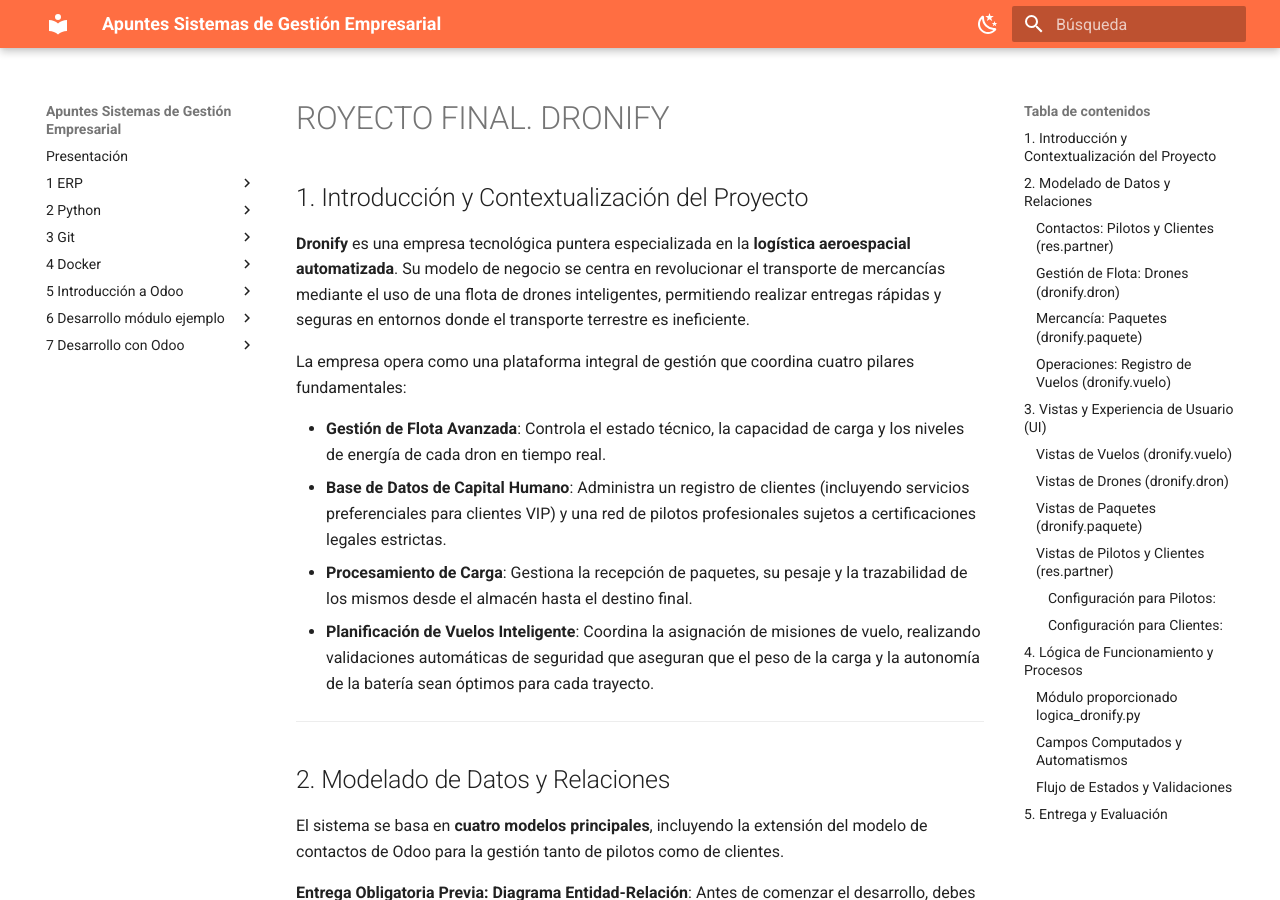
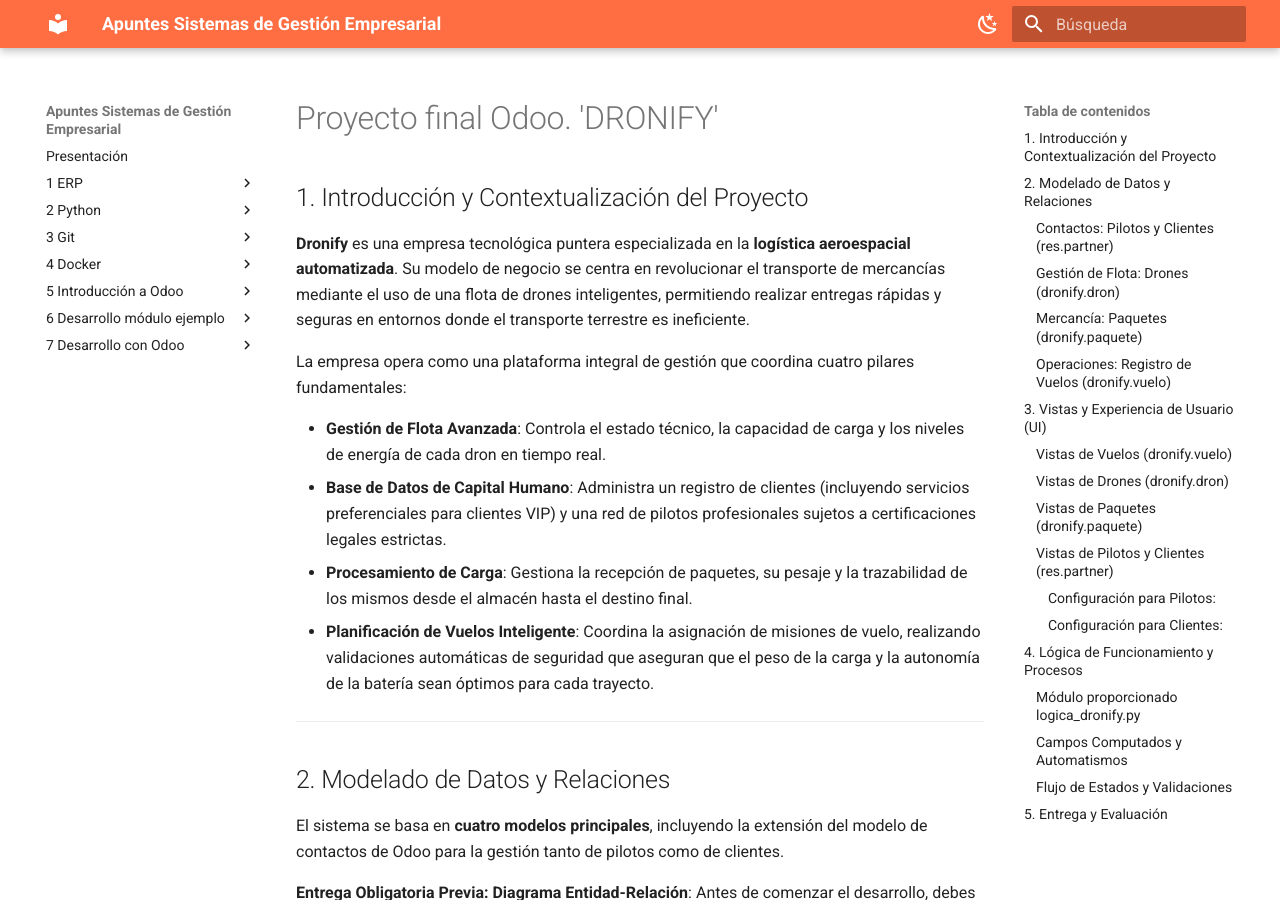
Before and after one commit to apuntes-sergio/sge, an MkDocs documentation site: the page built from docs/8_2026_proyecto_odoo.md, in a window 1280 px wide and 900 px high. Built offline with MkDocs 1.6.1 and Material for MkDocs 9.7.7, drawn with Linux system fonts in a browser that asks for light colours; some web fonts are replaced.

Commit message:
Revisión proyecto final

```diff
--- a/docs/8_2026_proyecto_odoo.md
+++ b/docs/8_2026_proyecto_odoo.md
@@ -1,5 +1,5 @@
 ---
-title: ROYECTO FINAL. DRONIFY
+title: Proyecto final Odoo. 'DRONIFY'
 description: DRONIFY - SISTEMA DE GESTIÓN DE LOGÍSTICA CON DRONES
 ---
 
```
